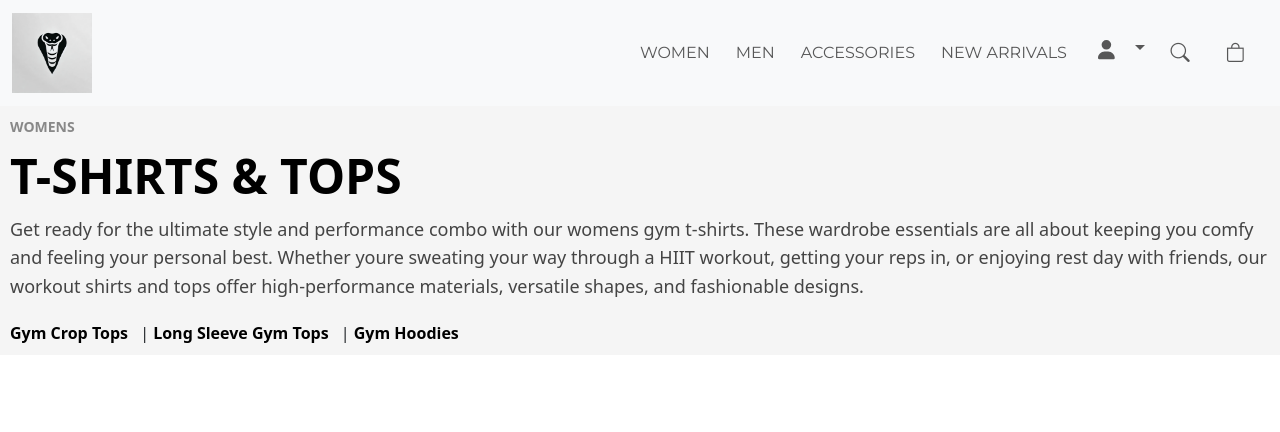
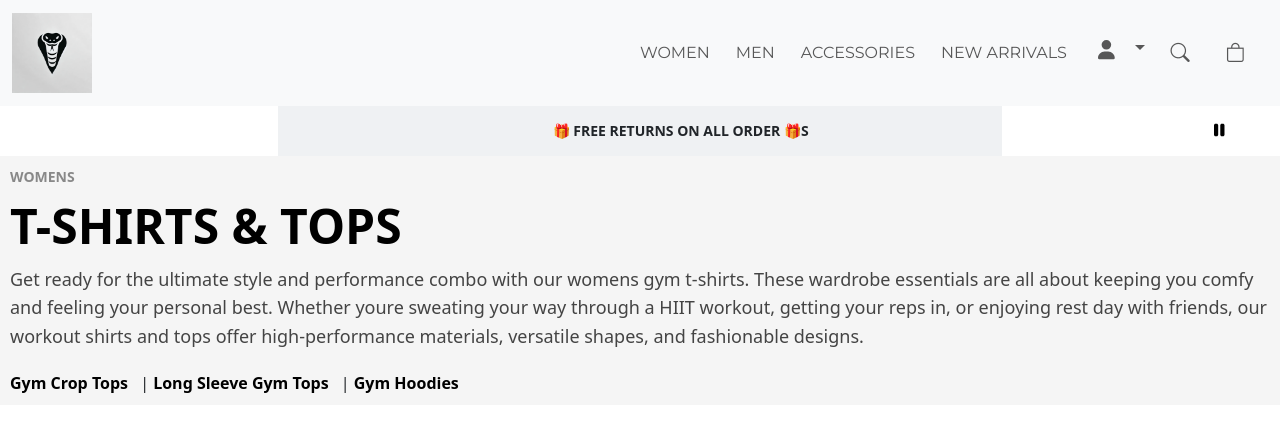
Before and after one commit to amirarif619/viper-apparel, a React (Vite) app: page / in a window 1280 px wide. Shown: the top 432 px of the page. Built offline with nearby package versions, Linux system fonts and the light colour scheme.

Commit message:
added promotionbanner

```diff
--- a/src/App.jsx
+++ b/src/App.jsx
@@ -1,13 +1,16 @@
 import HeroBanner from "./components/HeroBanner";
 import MainNavbar from "./components/MainNavbar"
 import 'bootstrap/dist/css/bootstrap.min.css';
+import PromotionBanner from "./components/PromotionBanner";
 
 
 function App() {
   return (
     <>
      <MainNavbar />
+     <PromotionBanner/>
     <HeroBanner />
+
     </>
   )
 }
--- /dev/null
+++ b/src/components/PromotionBanner.css
@@ -0,0 +1,33 @@
+.horizontal-carousel {
+    background-color: #eff1f3;
+    height: 50px;
+    align-items: center;
+    justify-content: center;
+    position: relative;
+}
+
+.horizontal-carousel p {
+    font-weight: bold;
+    font-size: 14px;
+    text-align: center;
+    line-height: 50px;
+    margin: 0;
+}
+
+.promotion-banner-container {
+    position: relative;
+    display: flex;
+    align-items: center;
+    justify-content: center;
+}
+
+.pause-play-btn {
+    background: none;
+    border: none;
+    font-size: 1.2rem;
+    cursor: pointer;
+    position: absolute;
+    right: 50px;
+    top: 50%;
+    transform: translateY(-50%);
+}
--- a/src/components/PromotionBanner.jsx
+++ b/src/components/PromotionBanner.jsx
@@ -0,0 +1,52 @@
+import Carousel from 'react-bootstrap/Carousel';
+import './PromotionBanner.css'
+import 'bootstrap/dist/css/bootstrap.min.css';
+import { FontAwesomeIcon } from '@fortawesome/react-fontawesome';
+import { faPause, faPlay } from '@fortawesome/free-solid-svg-icons';
+import { useState } from 'react';
+
+function PromotionBanner() {
+    const [isPaused, setIsPaused] = useState(false);
+    const [intervalTime, setIntervalTime] = useState(5000);
+
+    const handlePausePlay = () => {
+        if (isPaused) {
+            setIntervalTime(5000);
+        } else {
+            setIntervalTime(null);
+        }
+        setIsPaused(!isPaused);
+    };
+        return (
+            <div className="promotion-banner-container">
+          <Carousel
+
+          controls={false}
+          indicators={false}
+          interval={intervalTime}
+          className="horizontal-carousel"
+           >
+            <Carousel.Item>
+              <div className="d-flex justify-content-center align-items-center">
+                <p className="m-0"> 🎉 10% STUDENT DISCOUNT 🎉 USE CODE NOSLEEP10 AT CHECKOUT</p>
+              </div>
+            </Carousel.Item>
+            <Carousel.Item>
+              <div className="d-flex justify-content-center align-items-center">
+                <p className="m-0">🎁 FREE RETURNS ON ALL ORDER 🎁S</p>
+              </div>
+            </Carousel.Item>
+            <Carousel.Item>
+              <div className="d-flex justify-content-center align-items-center">
+                <p className="m-0">✈️ FREE SHIPPING ON ORDERS OVER $50 ✈️</p>
+              </div>
+            </Carousel.Item>
+          </Carousel>
+          <button className="pause-play-btn" onClick={handlePausePlay}>
+                <FontAwesomeIcon icon={isPaused ? faPlay : faPause} size="sm"/>
+            </button>
+        </div>
+        );
+      }
+
+      export default PromotionBanner;
```
